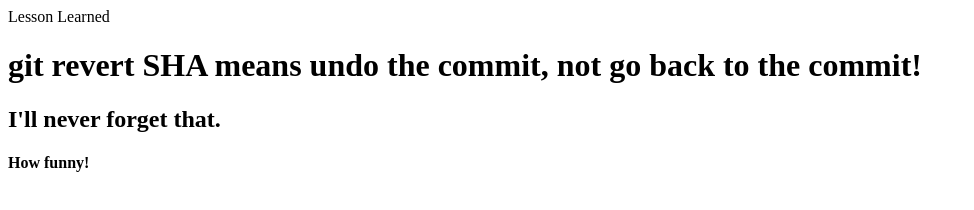
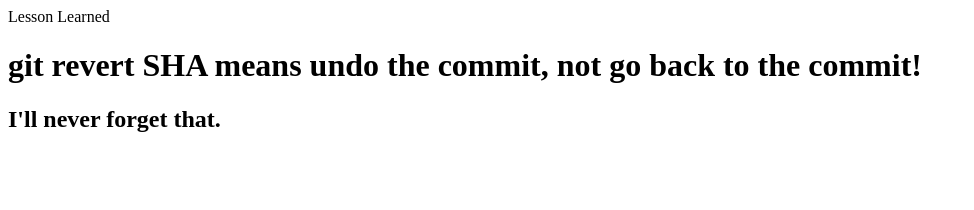
Before and after one commit to Githubzoe/testing, a plain HTML site: page index.html in a window 1280 px wide. Shown: the whole page, without its empty margins (0-974 px from the left). Drawn offline with Linux system fonts and the light colour scheme.

Commit message:
Revert before h3

```diff
--- a/index.html
+++ b/index.html
@@ -9,6 +9,5 @@
     <header>Lesson Learned</header>
     <h1>git revert SHA means undo the commit, not go back to the commit!</h1>
     <h2>I'll never forget that.</h2>
-    <h4>How funny!</h4>
 </body>
 </html>
```
